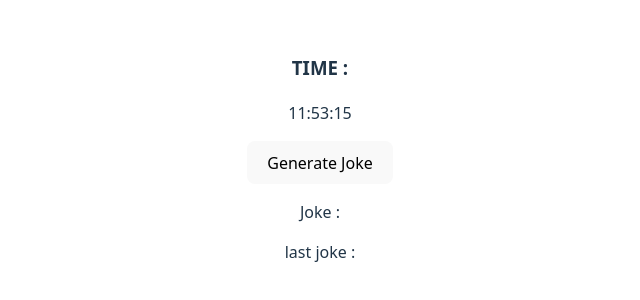
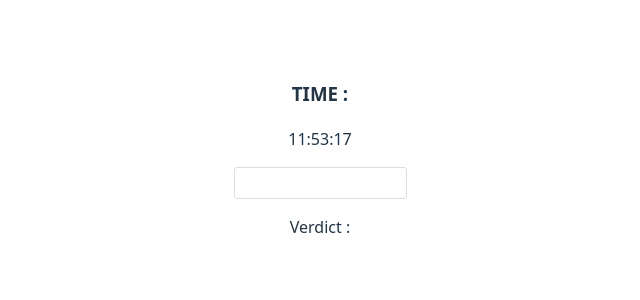
Before and after one commit to 0Daxx/react-practice, a React (Vite) app in the folder practice-Components/: page / in a window 1280 px wide. Shown: the part 242-542 px from the top of the page, without its empty margins (320-960 px from the left). Built offline with nearby package versions, Linux system fonts and the light colour scheme.

Commit message:
Validate password added

```diff
--- a/practice-Components/package.json
+++ b/practice-Components/package.json
@@ -13,7 +13,8 @@
     "axios": "^1.8.4",
     "dayjs": "^1.11.13",
     "react": "^19.2.0",
-    "react-dom": "^19.2.0"
+    "react-dom": "^19.2.0",
+    "validator": "^13.15.26"
   },
   "devDependencies": {
     "@eslint/js": "^9.39.1",
--- a/practice-Components/src/App.jsx
+++ b/practice-Components/src/App.jsx
@@ -14,6 +14,7 @@ import { useState, useEffect, Fragment } from "react";
 // PROJECT
 import { SubmissionForm } from "./projects/SubmissionForm";
 import { Joke } from "./projects/Joke";
+import { Validate } from "./projects/Validate";
 
 function App() {
   // const [count, setCount] = useState(0);
@@ -84,8 +85,8 @@ function App() {
   return (
     <>
       <Clock />
-      < Joke />
-      {/* <  /> */}
+      {/* < Joke /> */}
+      < Validate />
       {/* <  /> */}
       {/* <  /> */}
       {/* < SubmissionForm /> */}
--- /dev/null
+++ b/practice-Components/src/projects/Validate.jsx
@@ -0,0 +1,82 @@
+import { useState } from "react";
+
+import * as validator from "validator";
+export function Validate() {
+  const [password, setPassword] = useState("");
+
+  function savePassword(event) {
+    // const text = event.target.value;
+    // console.log(text);
+    setPassword(event.target.value);
+    // verdict = (validator.isStrongPassword(text) ? "Strong password" : "Weak password");
+  }
+  return (
+    <>
+      <input type="text" onChange={savePassword} />
+      <p> {password} </p>
+      <p>
+        Verdict :
+        {password
+          ? validator.isStrongPassword(password)
+            ? "strong Password"
+            : "weak Password"
+          : ""}{" "}
+      </p>
+    </>
+  );
+}
+
+
+/*
+The Assignment: The "Pro-Level" Password Module
+Task 1: The Logic Extraction (Custom Hooks)
+
+Goal: Abstract all "brain power" out of the UI.
+
+    Create a hook named usePasswordValidation.
+
+    Challenge: It must return a score (0-4) and an object of requirements (e.g., { hasNumber: true, hasSpecial: false }).
+
+    Constraint: Use useMemo to ensure the validator functions only run when the password string changes.
+
+Task 2: The Performance Filter (Debouncing)
+
+Goal: Prevent the "validation engine" from firing on every micro-keystroke.
+
+    Implement a 500ms debounce using useEffect.
+
+    Challenge: The strength state should only update after the user stops typing for half a second.
+
+    Constraint: You must properly use a cleanup function (clearTimeout) to avoid "race conditions" where old validation results overwrite newer ones.
+
+Task 3: The Architecture (Compound Components)
+
+Goal: Use the Compound Component Pattern to make the UI flexible.
+
+    Create a parent <PasswordProvider> that manages the state via React Context.
+
+    Challenge: Create sub-components like <PasswordInput />, <StrengthIndicator />, and <ValidationHints /> that can be placed in any order by the user.
+
+    Constraint: The sub-components should not accept props; they must "consume" the password data directly from the Context.
+
+Task 4: The Developer Experience (Configurability)
+
+Goal: Make the component "Library Grade."
+
+    Allow the user to pass a config object to the hook or provider that overrides validator defaults (e.g., changing minLength from 8 to 12).
+
+    Challenge: Use React.Children.map or forwardRef to ensure the input can still be used with standard HTML attributes like autoFocus or name.
+
+    Constraint: Ensure that if a user doesn't provide a config, the component "falls back" to sensible defaults.
+
+🧪 Success Criteria
+
+You’ll know you’ve nailed it if:
+
+    Your App.js looks clean and declarative (minimal logic in the return statement).
+
+    You can change the UI layout without touching the validation logic.
+
+    The console doesn't show "memory leak" warnings when you type rapidly.
+
+*/
```
Also changed, not shown: 1 other file (tests, documents, lock files or other folders).
